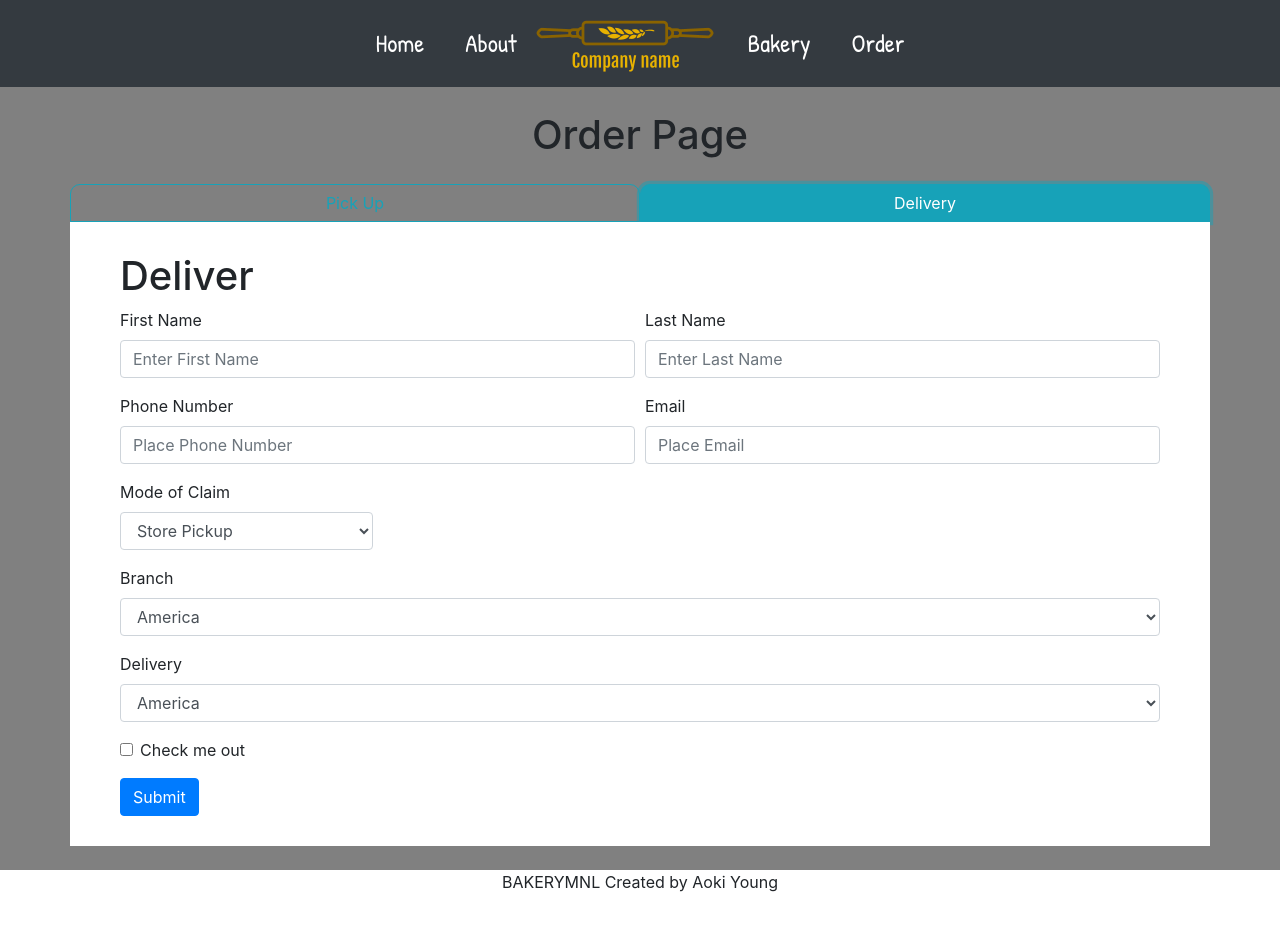
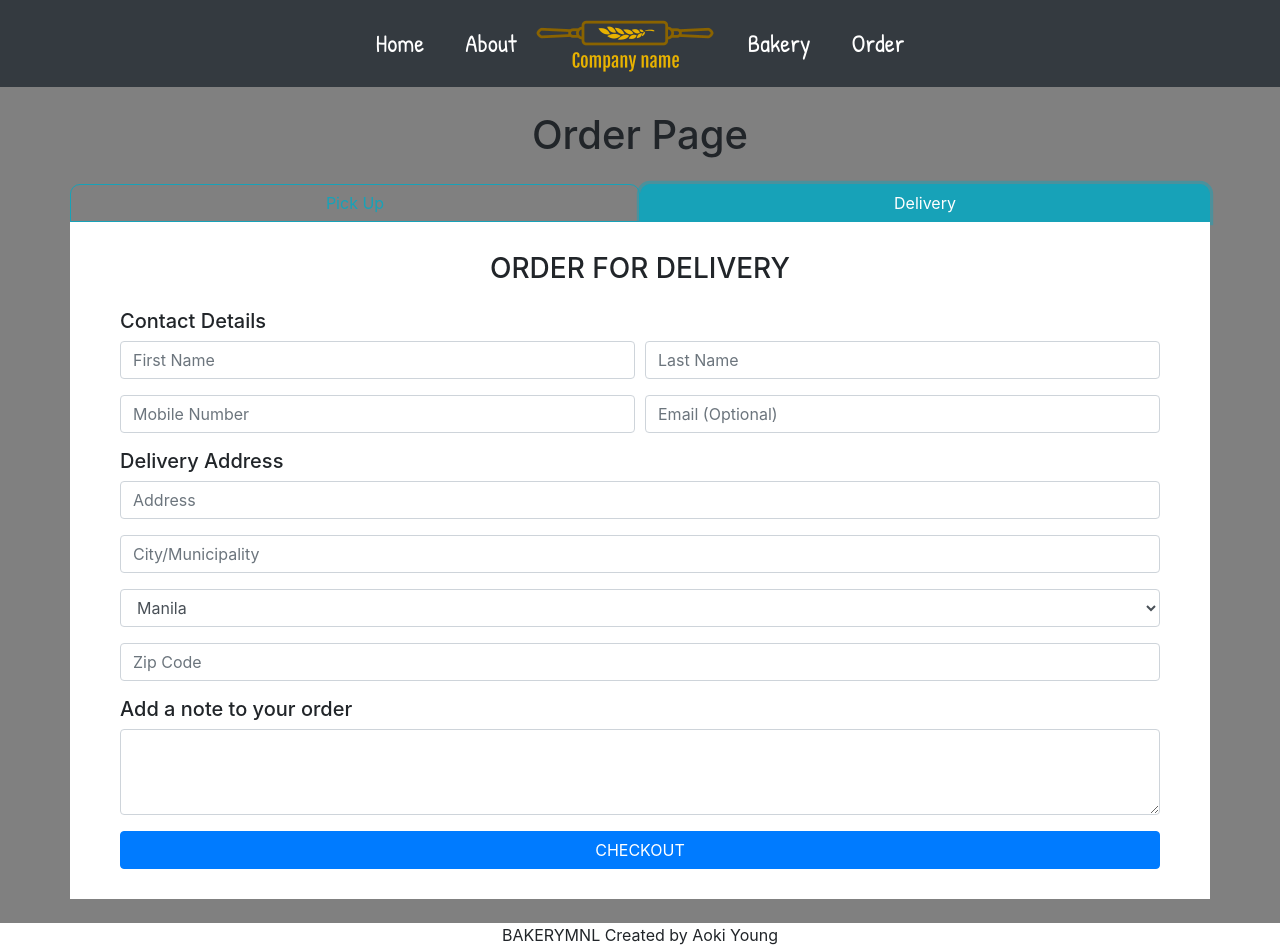
Before and after one commit to michikogo/BakeryMNL, a React (Create React App) app: page /order in a window 1280 px wide. Both pictures are taken after a click on the button "Delivery". Before the commit the page ends 894 px from the top, so only its background shows below. Built offline with nearby package versions, Linux system fonts and the light colour scheme.

Commit message:
created form

```diff
--- a/src/Components/Order/Deliver.js
+++ b/src/Components/Order/Deliver.js
@@ -1,90 +1,75 @@
+import "./index.css";
 import { Form, Col, Button } from "react-bootstrap";
 
 const Deliver = () => {
   return (
     <Form>
-      <h1>Deliver</h1>
+      <h3 className="title-padding-bottom">ORDER FOR DELIVERY</h3>
+
+      <h5>Contact Details</h5>
       <Form.Row>
         <Form.Group as={Col}>
-          <Form.Label>First Name</Form.Label>
-          <Form.Control type="text" placeholder="Enter First Name" />
+          <Form.Control type="text" placeholder="First Name" />
         </Form.Group>
-
         <Form.Group as={Col}>
-          <Form.Label>Last Name</Form.Label>
-          <Form.Control type="text" placeholder="Enter Last Name" />
+          <Form.Control type="text" placeholder="Last Name" />
         </Form.Group>
       </Form.Row>
 
       <Form.Row>
-        <Col>
-          <Form.Group>
-            <Form.Label>Phone Number</Form.Label>
-            <Form.Control type="number" placeholder="Place Phone Number" />
+        <Form.Group as={Col}>
+          <Form.Control type="number" placeholder="Mobile Number" />
         </Form.Group>
-        </Col>
-        <Col>
-          <Form.Group>
-            <Form.Label>Email</Form.Label>
-            <Form.Control type="email" placeholder="Place Email" />
+        <Form.Group as={Col}>
+          <Form.Control type="email" placeholder="Email (Optional)" />
         </Form.Group>
-        </Col>
+      </Form.Row>
+
+      <h5>Delivery Address</h5>
+      <Form.Row>
+        <Form.Group as={Col}>
+          <Form.Control type="text" placeholder="Address" />
+        </Form.Group>
       </Form.Row>
 
       <Form.Row>
-        <Col xs={3}>
-          <Form.Group>
-            <Form.Label>Mode of Claim</Form.Label>
-            <Form.Control as="select">
-              <option>Store Pickup</option>
-              <option>Delivery</option>
-            </Form.Control>
+        <Form.Group as={Col}>
+          <Form.Control type="text" placeholder="City/Municipality" />
         </Form.Group>
-        </Col>
       </Form.Row>
 
       <Form.Row>
-        <Col>
-          <Form.Group>
-            <Form.Label>Branch</Form.Label>
-            <Form.Control as="select">
-              <option>America</option>
-              <option>Japan</option>
-              <option>Philippines</option>
-              <option>Singapore</option>
-              <option>Hong Kong</option>
-              <option>Italy</option>
-              <option>France</option>
-              <option>Ireland</option>
+        <Form.Group as={Col}>
+          <Form.Control as="select" placeholder="Region">
+            <option>Manila</option>
+            <option>Mandaluyong</option>
+            <option>San Juan</option>
+            <option>Valenzuela</option>
+            <option>Quezon City</option>
+            <option>Marikina</option>
+            <option>Pasig</option>
+            <option>Taguig</option>
+            <option>Makati</option>
+            <option>Pasay</option>
           </Form.Control>
         </Form.Group>
-        </Col>
       </Form.Row>
 
       <Form.Row>
-        <Col>
-          <Form.Group>
-            <Form.Label>Delivery</Form.Label>
-            <Form.Control as="select">
-              <option>America</option>
-              <option>Japan</option>
-              <option>Philippines</option>
-              <option>Singapore</option>
-              <option>Hong Kong</option>
-              <option>Italy</option>
-              <option>France</option>
-              <option>Ireland</option>
-            </Form.Control>
+        <Form.Group as={Col}>
+          <Form.Control type="number" placeholder="Zip Code" />
         </Form.Group>
-        </Col>
       </Form.Row>
 
-      <Form.Group id="formGridCheckbox">
-        <Form.Check type="checkbox" label="Check me out" />
+      <h5>Add a note to your order</h5>
+      <Form.Row>
+        <Form.Group as={Col}>
+          <Form.Control as="textarea" rows="3" />
         </Form.Group>
+      </Form.Row>
 
-      <Button variant="primary" type="submit">
-        Submit
+      <Button variant="primary" type="submit" block>
+        CHECKOUT
       </Button>
     </Form>
   );
```
Lines whose indentation alone changed are shown as unchanged.
